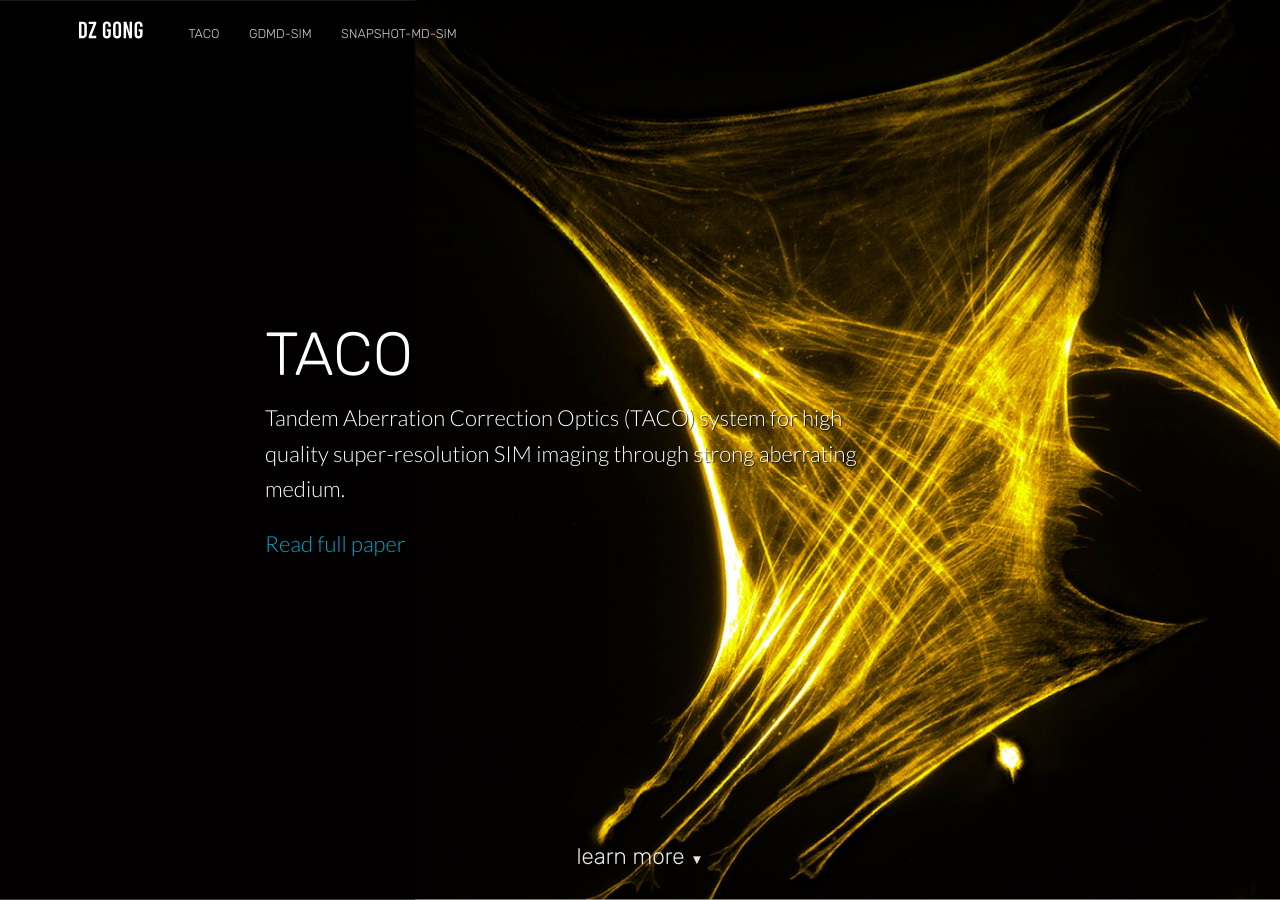
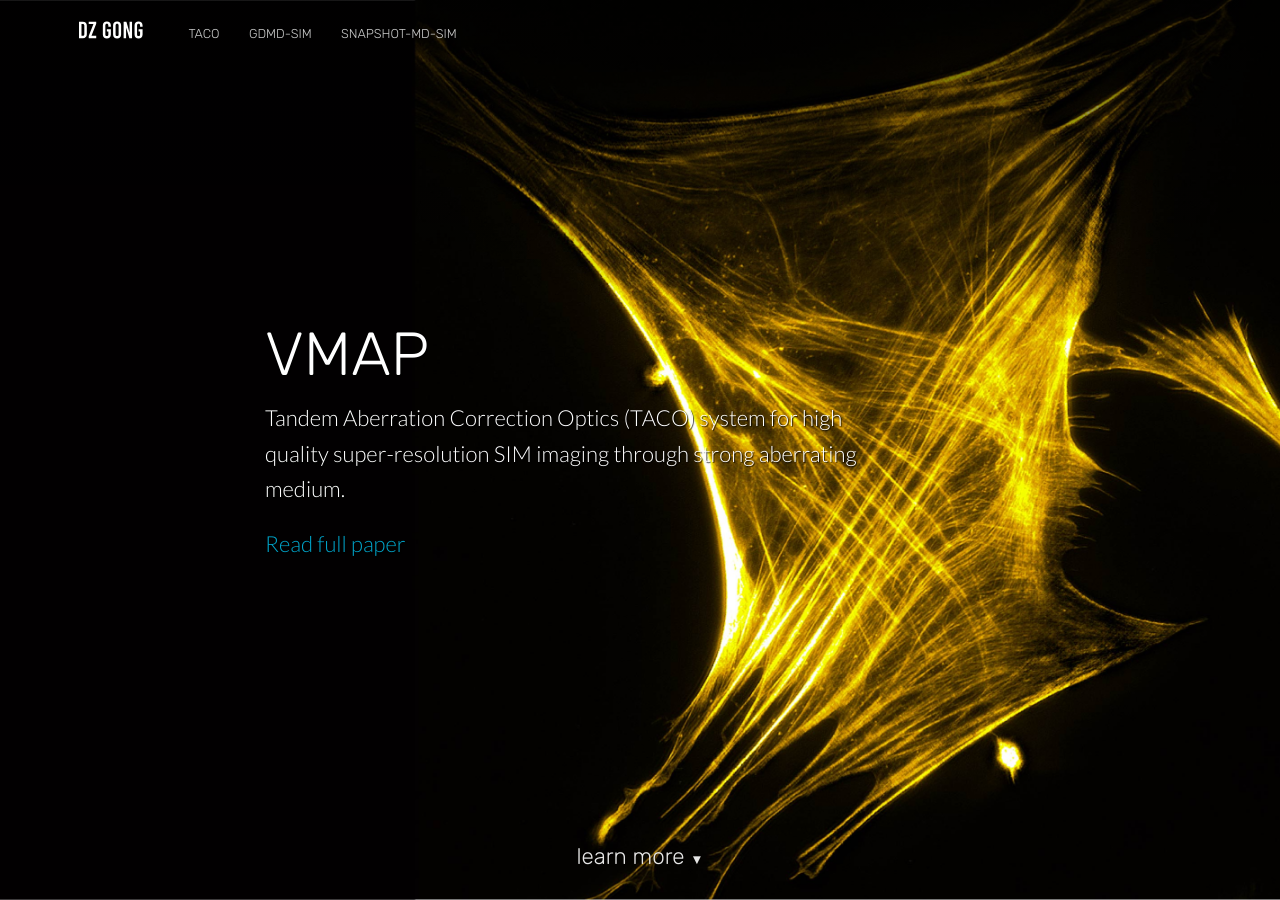
Before and after one commit to DZGong/DZGong.github.io, a Jekyll site: the page built from VMAP.html, in a window 1280 px wide and 900 px high. Built offline with Jekyll 4.4.1, drawn with Linux system fonts in a browser that asks for light colours; nearby versions of some CDN libraries.

Commit message:
Update VMAP.html

```diff
--- a/VMAP.html
+++ b/VMAP.html
@@ -1,13 +1,13 @@
 ---
 title: VMAP
-description: Tandem aberration correction optics.
+description: Voltage mapping by activated photocycle.
 image: /photos/TACO_cell.jpg
 ---
 
 <section class="hero" style="background-image: url({% include relative-src.html src=page.image %})">
 	<div class="inner-hero text-container">
 		<div class="hero-text-container">
-			<h1 class="editable">TACO</h1>
+			<h1 class="editable">VMAP</h1>
 			<p class="subtext editable">Tandem Aberration Correction Optics (TACO) system for high quality super-resolution SIM imaging through strong aberrating medium.</p>
 			<p class="subtext editable"><a href="/papers/Gong-2023-Tandem.pdf">Read full paper</a>
 			</p>
```
